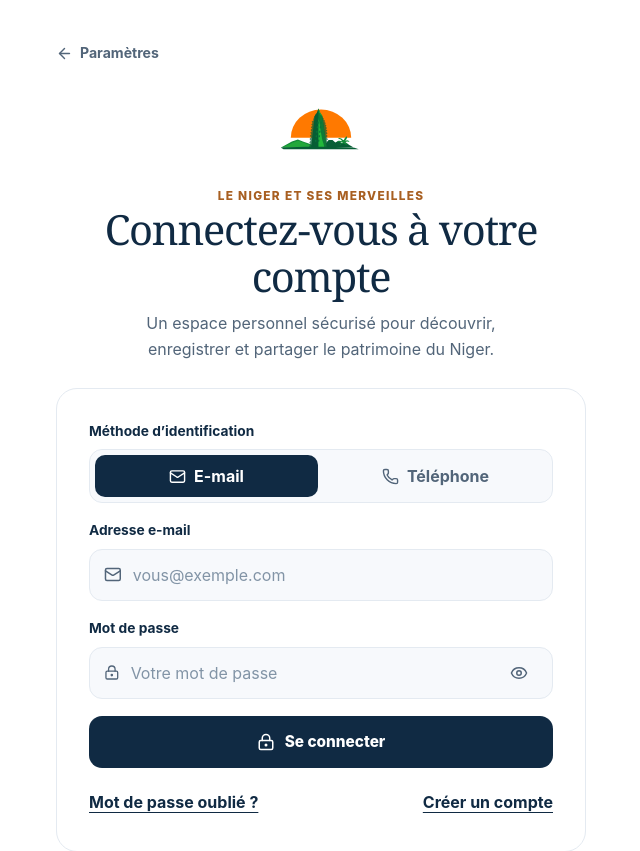
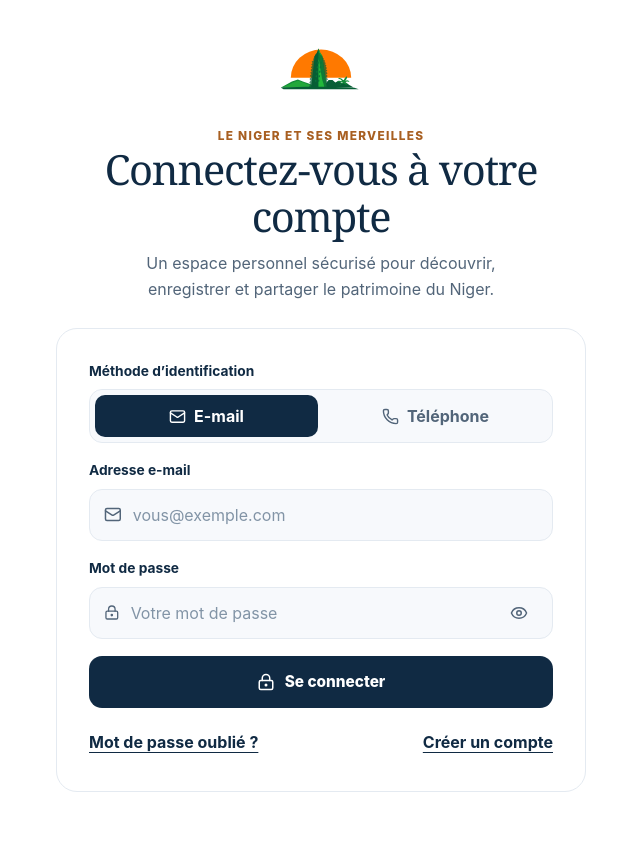
Before and after one commit to mabdourahamane886-lang/lenigeretsesmerveilles, a Next.js app: page /application/compte in a window 1280 px wide. Shown: the top 851 px of the page, without its empty margins (319-959 px from the left). Built offline with nearby package versions, Linux system fonts and the light colour scheme; no server answers.

Commit message:
Remove settings link from sign-in screen

```diff
--- a/app/application/compte/page.tsx
+++ b/app/application/compte/page.tsx
@@ -1,11 +1,10 @@
 'use client'
 
 import { FormEvent, useEffect, useMemo, useState } from 'react'
-import Link from 'next/link'
 import Image from 'next/image'
 import { isAuthError } from '@supabase/supabase-js'
 import {
-  ArrowLeft, ArrowRight, CheckCircle2, Eye, EyeOff, KeyRound, LockKeyhole,
+  ArrowRight, CheckCircle2, Eye, EyeOff, KeyRound, LockKeyhole,
   Mail, Phone, UserRound, AlertCircle, LoaderCircle,
 } from 'lucide-react'
 import { createClient } from '../../../lib/supabase/client'
@@ -203,7 +202,6 @@ export default function AuthPage() {
 
   return <main className={styles.shell}>
     <div className={styles.narrow}>
-      <Link href="/application/parametres" className={styles.back}><ArrowLeft size={17} /> Paramètres</Link>
       <header className={styles.formHeader}>
         <Image className={styles.formLogo} src="/images/niger-merveilles-mark.svg" width={84} height={74} alt="" priority />
         <span className={styles.eyebrow}>Le Niger et ses Merveilles</span>
```
